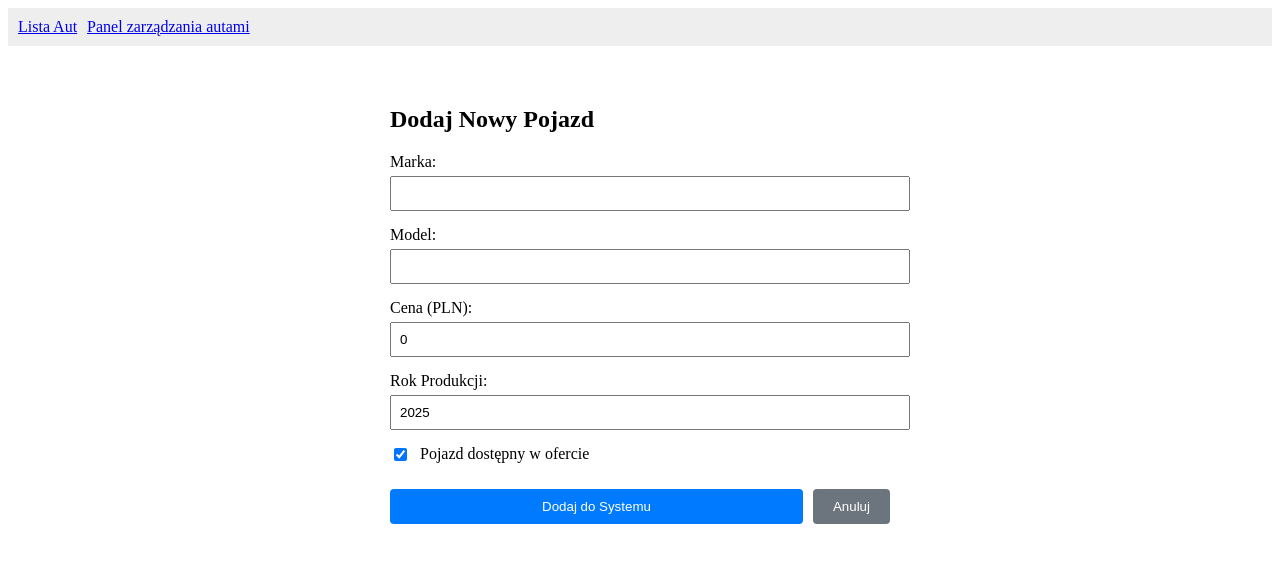
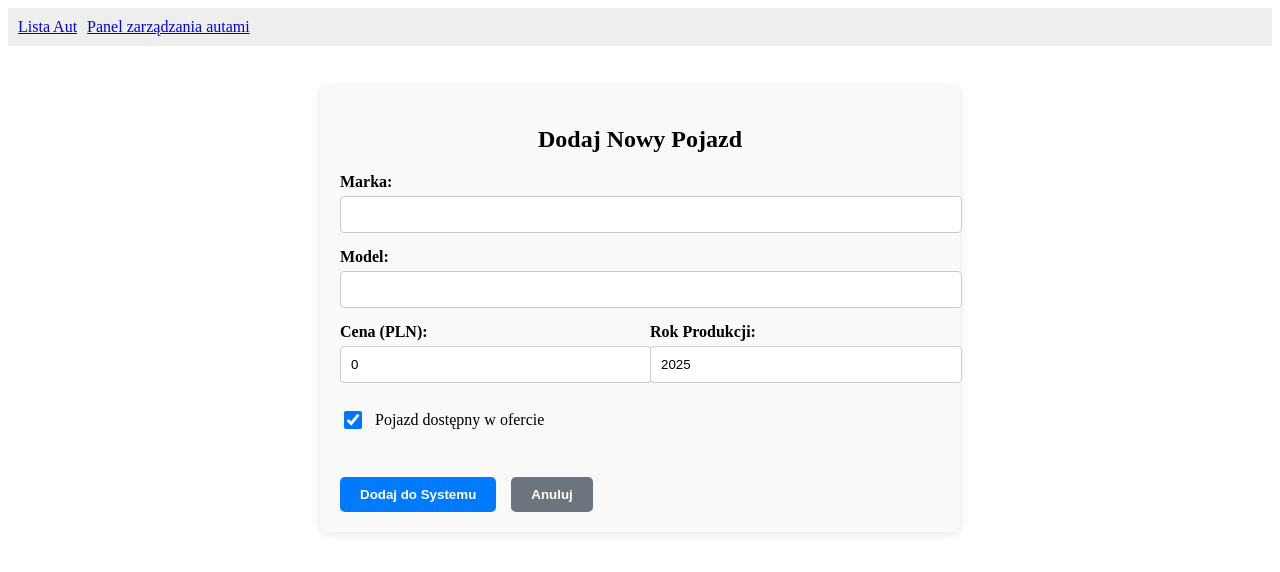
Before and after one commit to Marmoor54321/car-dealership, a React (Vite) app in the folder Frontend/: page /add in a window 1280 px wide. Shown: the top 572 px of the page. Built offline with nearby package versions, Linux system fonts and the light colour scheme.

Commit message:
Poprawka wygladu formularza

```diff
--- a/Frontend/src/pages/CarForm.tsx
+++ b/Frontend/src/pages/CarForm.tsx
@@ -27,7 +27,6 @@ const CarForm = () => {
     historiaSerwisowa: [],
   });
 
-  // KROK A: Jeśli odświeżysz stronę (F5) i stan jest pusty, pobierz auta z API
   useEffect(() => {
     if (isEditMode && state.cars.length === 0) {
       getCars();
@@ -63,21 +62,43 @@ const CarForm = () => {
   };
 
   return (
-    <div style={{ padding: "20px", maxWidth: "500px", margin: "0 auto" }}>
-      <h2>{isEditMode ? "Edytuj Dane Pojazdu" : "Dodaj Nowy Pojazd"}</h2>
+    <div
+      style={{
+        padding: "20px",
+        maxWidth: "600px",
+        margin: "40px auto",
+        backgroundColor: "#f9f9f9",
+        borderRadius: "8px",
+        boxShadow: "0 2px 10px rgba(0,0,0,0.1)",
+      }}
+    >
+      <h2 style={{ marginBottom: "20px", textAlign: "center" }}>
+        {isEditMode ? "Edytuj Dane Pojazdu" : "Dodaj Nowy Pojazd"}
+      </h2>
 
       <form
         onSubmit={handleSubmit}
         style={{ display: "flex", flexDirection: "column", gap: "15px" }}
       >
-        <div>
-          <label style={{ display: "block", marginBottom: "5px" }}>
+        <div className="form-group">
+          <label
+            style={{
+              fontWeight: "bold",
+              display: "block",
+              marginBottom: "5px",
+            }}
+          >
             Marka:
           </label>
           <input
             type="text"
             required
-            style={{ width: "100%", padding: "8px" }}
+            style={{
+              width: "100%",
+              padding: "10px",
+              borderRadius: "4px",
+              border: "1px solid #ccc",
+            }}
             value={formData.marka}
             onChange={(e) =>
               setFormData({ ...formData, marka: e.target.value })
@@ -85,14 +106,25 @@ const CarForm = () => {
           />
         </div>
 
-        <div>
-          <label style={{ display: "block", marginBottom: "5px" }}>
+        <div className="form-group">
+          <label
+            style={{
+              fontWeight: "bold",
+              display: "block",
+              marginBottom: "5px",
+            }}
+          >
             Model:
           </label>
           <input
             type="text"
             required
-            style={{ width: "100%", padding: "8px" }}
+            style={{
+              width: "100%",
+              padding: "10px",
+              borderRadius: "4px",
+              border: "1px solid #ccc",
+            }}
             value={formData.model}
             onChange={(e) =>
               setFormData({ ...formData, model: e.target.value })
@@ -100,78 +132,96 @@ const CarForm = () => {
           />
         </div>
 
-        <div>
-          <label style={{ display: "block", marginBottom: "5px" }}>
+        <div style={{ display: "flex", gap: "20px" }}>
+          <div style={{ flex: 1 }}>
+            <label
+              style={{
+                fontWeight: "bold",
+                display: "block",
+                marginBottom: "5px",
+              }}
+            >
               Cena (PLN):
             </label>
             <input
               type="number"
               required
-            style={{ width: "100%", padding: "8px" }}
+              style={{
+                width: "100%",
+                padding: "10px",
+                borderRadius: "4px",
+                border: "1px solid #ccc",
+              }}
               value={formData.cena}
               onChange={(e) =>
                 setFormData({ ...formData, cena: Number(e.target.value) })
               }
             />
           </div>
-
-        <div>
-          <label style={{ display: "block", marginBottom: "5px" }}>
+          <div style={{ flex: 1 }}>
+            <label
+              style={{
+                fontWeight: "bold",
+                display: "block",
+                marginBottom: "5px",
+              }}
+            >
               Rok Produkcji:
             </label>
             <input
               type="number"
               required
-            style={{ width: "100%", padding: "8px" }}
+              style={{
+                width: "100%",
+                padding: "10px",
+                borderRadius: "4px",
+                border: "1px solid #ccc",
+              }}
               value={formData.rokProdukcji}
               onChange={(e) =>
-              setFormData({ ...formData, rokProdukcji: Number(e.target.value) })
+                setFormData({
+                  ...formData,
+                  rokProdukcji: Number(e.target.value),
+                })
               }
             />
           </div>
+        </div>
 
-        <div style={{ display: "flex", alignItems: "center", gap: "10px" }}>
+        <div
+          style={{
+            display: "flex",
+            alignItems: "center",
+            gap: "10px",
+            margin: "10px 0",
+          }}
+        >
           <input
             type="checkbox"
             id="dostepny"
+            style={{ width: "18px", height: "18px" }}
             checked={formData.dostepny}
             onChange={(e) =>
               setFormData({ ...formData, dostepny: e.target.checked })
             }
           />
-          <label htmlFor="dostepny">Pojazd dostępny w ofercie</label>
+          <label htmlFor="dostepny" style={{ cursor: "pointer" }}>
+            Pojazd dostępny w ofercie
+          </label>
         </div>
 
-        <div style={{ display: "flex", gap: "10px", marginTop: "10px" }}>
-          <button
-            type="submit"
-            style={{
-              backgroundColor: "#007bff",
-              color: "white",
-              padding: "10px 20px",
-              border: "none",
-              borderRadius: "4px",
-              cursor: "pointer",
-              flex: 1,
-            }}
-          >
+        <div style={{ display: "flex", gap: "15px", marginTop: "20px" }}>
+          <UniversalButton type="submit" variant="primary">
             {isEditMode ? "Zapisz Zmiany" : "Dodaj do Systemu"}
-          </button>
+          </UniversalButton>
 
-          <button
+          <UniversalButton
             type="button"
+            variant="secondary"
             onClick={() => navigate("/manage")}
-            style={{
-              backgroundColor: "#6c757d",
-              color: "white",
-              padding: "10px 20px",
-              border: "none",
-              borderRadius: "4px",
-              cursor: "pointer",
-            }}
           >
             Anuluj
-          </button>
+          </UniversalButton>
         </div>
       </form>
     </div>
```
Lines whose indentation alone changed are shown as unchanged.
